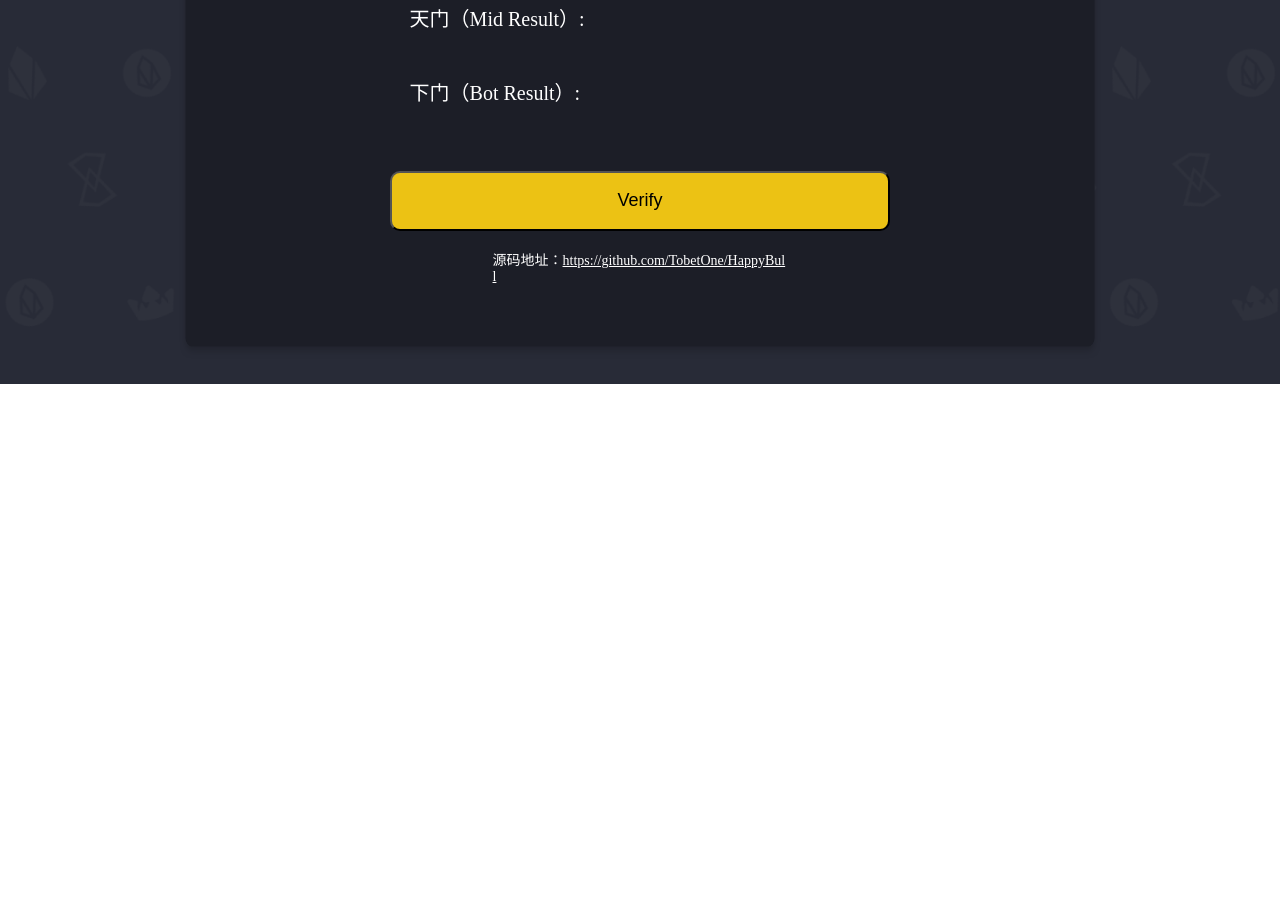
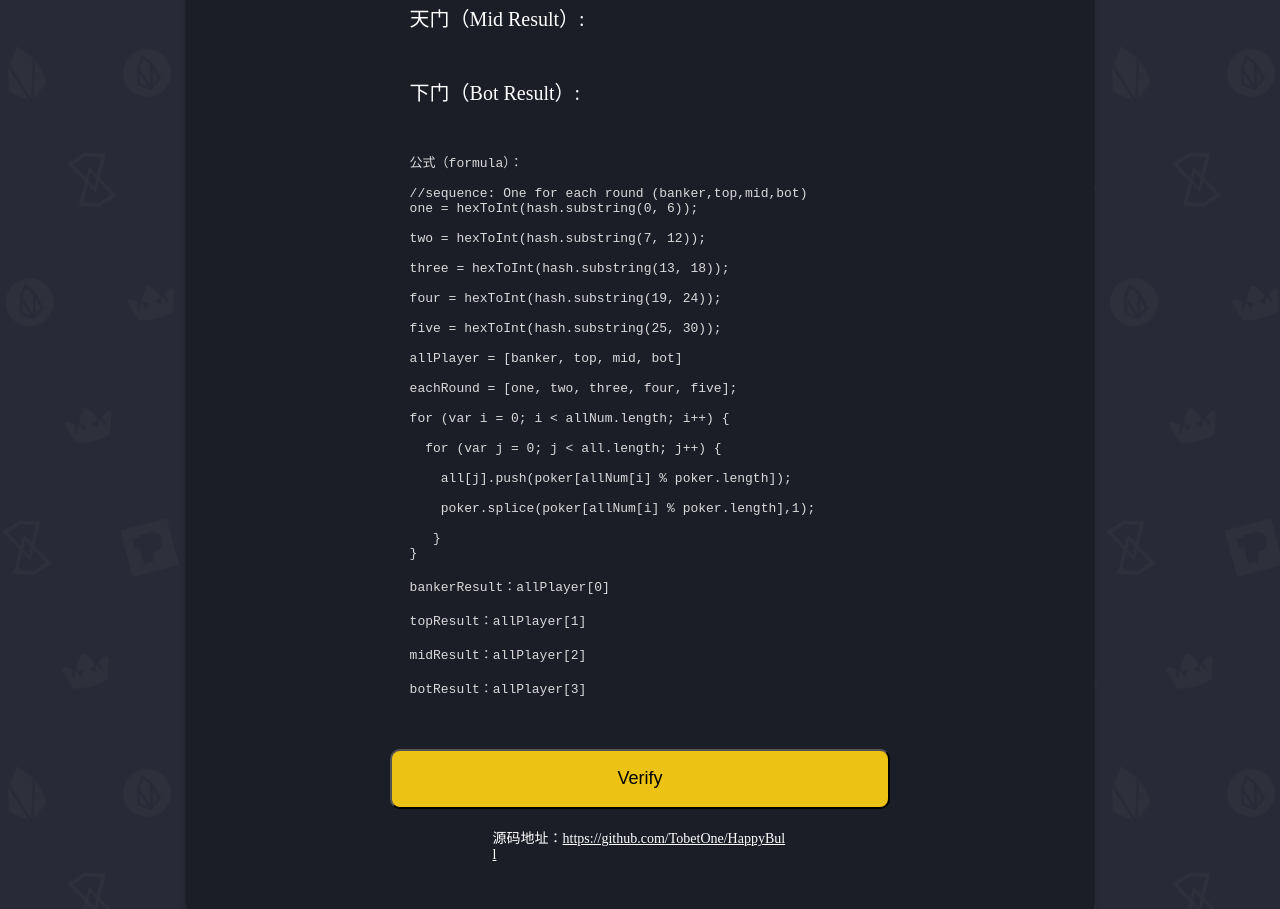
Before and after one commit to TobetOne/HappyBull, a plain HTML site: page index.html in a window 1280 px wide. Shown: the part 594-1503 px from the top of the page. Before the commit the page ends 978 px from the top, so only its background shows below. Drawn offline with Linux system fonts and the light colour scheme.

Commit message:
project init

```diff
--- a/index.html
+++ b/index.html
@@ -202,11 +202,11 @@
         var mid = [];
         var bot = [];
         var all = [blank, top, mid, bot];
-        var one = Math.abs(hexToInt(hash.toString().substring(0, 6)));
-        var two = Math.abs(hexToInt(hash.toString().substring(7, 12)));
-        var three = Math.abs(hexToInt(hash.toString().substring(13, 18)));
-        var four = Math.abs(hexToInt(hash.toString().substring(19, 24)));
-        var five = Math.abs(hexToInt(hash.toString().substring(25, 30)));
+        var one = hexToInt(hash.toString().substring(0, 6));
+        var two = hexToInt(hash.toString().substring(7, 12));
+        var three = hexToInt(hash.toString().substring(13, 18));
+        var four = hexToInt(hash.toString().substring(19, 24));
+        var five = hexToInt(hash.toString().substring(25, 30));
         var allNum = [one, two, three, four, five];
         for (var i = 0; i < allNum.length; i++) {
             for (var j = 0; j < all.length; j++) {
@@ -214,6 +214,7 @@
                 poker.splice(poker[allNum[i] % poker.length], 1);
             }
         }
+      //  console.log(poker.length);
             //庄家
             for (var r = 0; r < all[0].length; r++) {
                 $("#bank"+r).attr('src', './poke/'+all[0][r]+'.png');
@@ -312,16 +313,45 @@
                 </div>
             </div>
 
-           <!-- <div class="inputDiv">
-                <p class="formulaTitle">公式（formula）：</p>
-                <p class="formula"> hash = SHA256 (Player Signature);</p>
-                <p class="formula"  style="color: #9E9FA2 !important;">//sequence: One for each round (banker,top,mid,bot)</p>
-                <p class="formula"> one = Math.abs(hexToInt(hash.toString().substring(0, 6)));</p>
-                <p class="formula"> two = Math.abs(hexToInt(hash.toString().substring(7, 12)));</p>
-                <p class="formula"> three = Math.abs(hexToInt(hash.toString().substring(13, 18)));</p>
-                <p class="formula"> four = Math.abs(hexToInt(hash.toString().substring(19, 24)));</p>
-                <p class="formula"> five = Math.abs(hexToInt(hash.toString().substring(25, 30)));</p>
-            </div>-->
+            <div class="inputDiv">
+                <pre class="formula">
+公式（formula）：
+
+//sequence: One for each round (banker,top,mid,bot)
+one = hexToInt(hash.substring(0, 6));
+
+two = hexToInt(hash.substring(7, 12));
+
+three = hexToInt(hash.substring(13, 18));
+
+four = hexToInt(hash.substring(19, 24));
+
+five = hexToInt(hash.substring(25, 30));
+
+allPlayer = [banker, top, mid, bot]
+
+eachRound = [one, two, three, four, five];
+
+for (var i = 0; i < allNum.length; i++) {
+
+  for (var j = 0; j < all.length; j++) {
+
+    all[j].push(poker[allNum[i] % poker.length]);
+
+    poker.splice(poker[allNum[i] % poker.length],1);
+
+   }
+}
+
+bankerResult：allPlayer[0]
+
+topResult：allPlayer[1]
+
+midResult：allPlayer[2]
+
+botResult：allPlayer[3]
+                </pre>
+            </div>
         </form>
         <button class="verifyBtn" onclick="getBpResult()">Verify</button>
         <div class="address">
```
